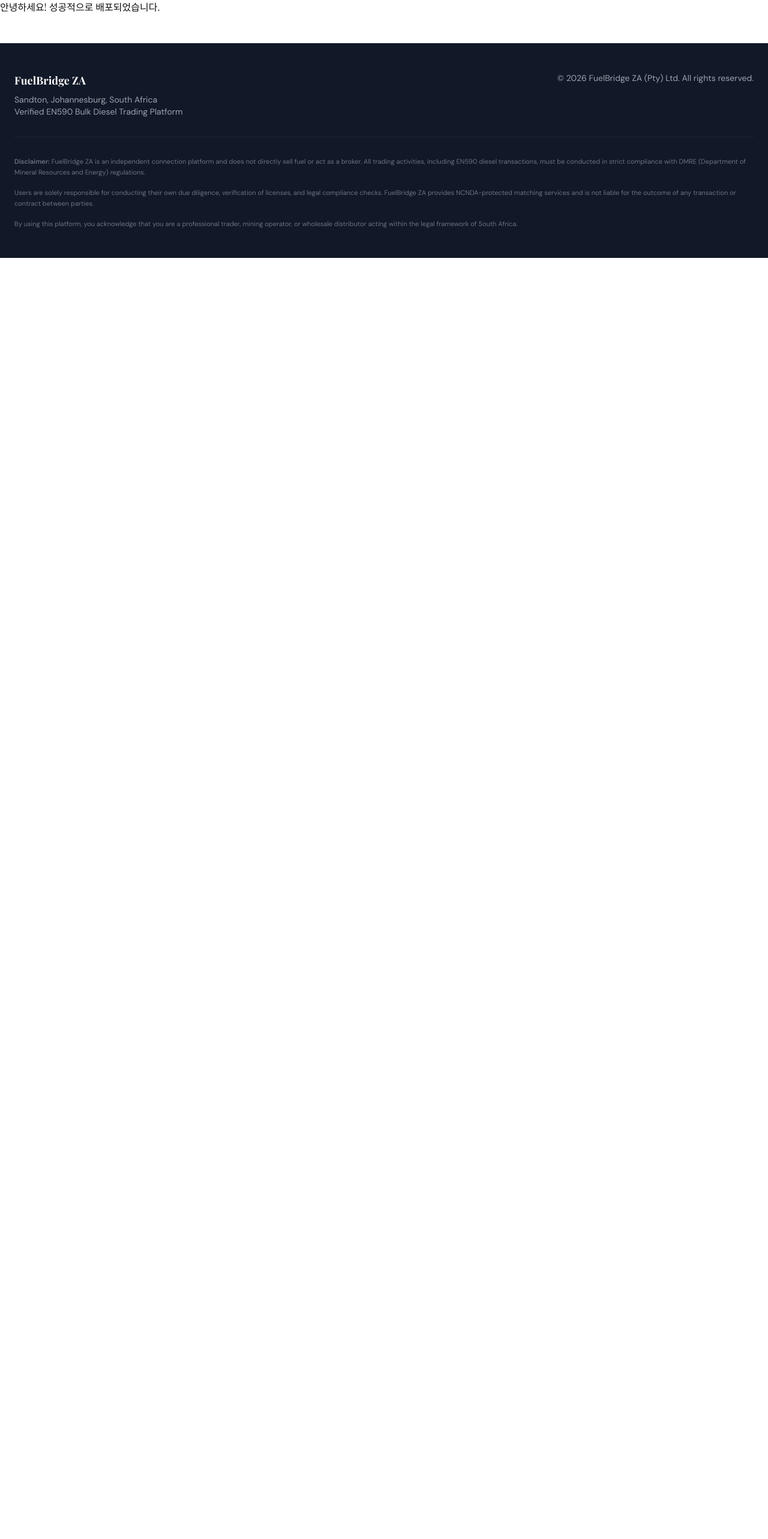
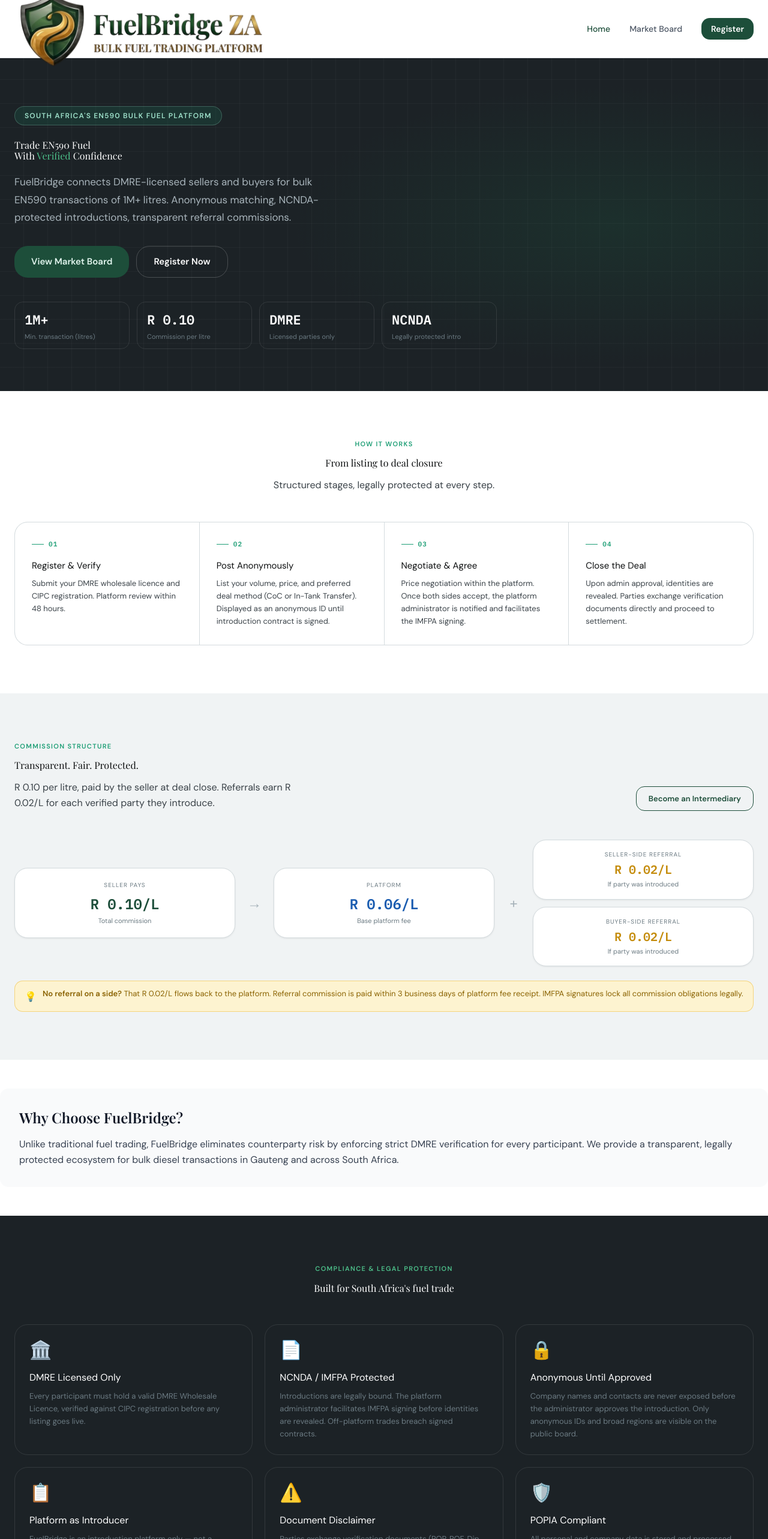
Before and after one commit to kimtony69-sudo/FuelBridge_New, a Next.js app: page / in a window 1280 px wide. Shown: the top 2566 px of the page at 60% size. Before the commit the page ends 800 px from the top, so only its background shows below. Built offline with nearby package versions, Linux system fonts and the light colour scheme.

Commit message:
Restore original page.tsx content

```diff
--- a/src/app/page.tsx
+++ b/src/app/page.tsx
@@ -1,3 +1,31 @@
-export default function Home() {
-  return <h1>안녕하세요! 성공적으로 배포되었습니다.</h1>;
+import Navbar from "@/components/layout/Navbar";
+import Footer from "@/components/layout/Footer";
+import HeroSection from "@/components/shared/HeroSection";
+import HowItWorks from "@/components/shared/HowItWorks";
+import CommissionSection from "@/components/shared/CommissionSection";
+import TrustSection from "@/components/shared/TrustSection";
+import CTASection from "@/components/shared/CTASection";
+
+export default function HomePage() {
+  return (
+    <>
+      <Navbar />
+      <main>
+        <HeroSection />
+        <HowItWorks />
+        <CommissionSection />
+        <section className="my-12 p-8 bg-gray-50 rounded-lg">
+          <h2 className="text-2xl font-semibold mb-4 text-gray-900">Why Choose FuelBridge?</h2>
+          <p className="text-gray-700 leading-relaxed">
+            Unlike traditional fuel trading, FuelBridge eliminates counterparty risk by enforcing
+            strict DMRE verification for every participant. We provide a transparent, legally
+            protected ecosystem for bulk diesel transactions in Gauteng and across South Africa.
+          </p>
+        </section>
+        <TrustSection />
+        <CTASection />
+      </main>
+      <Footer />
+    </>
+  );
 }
```
